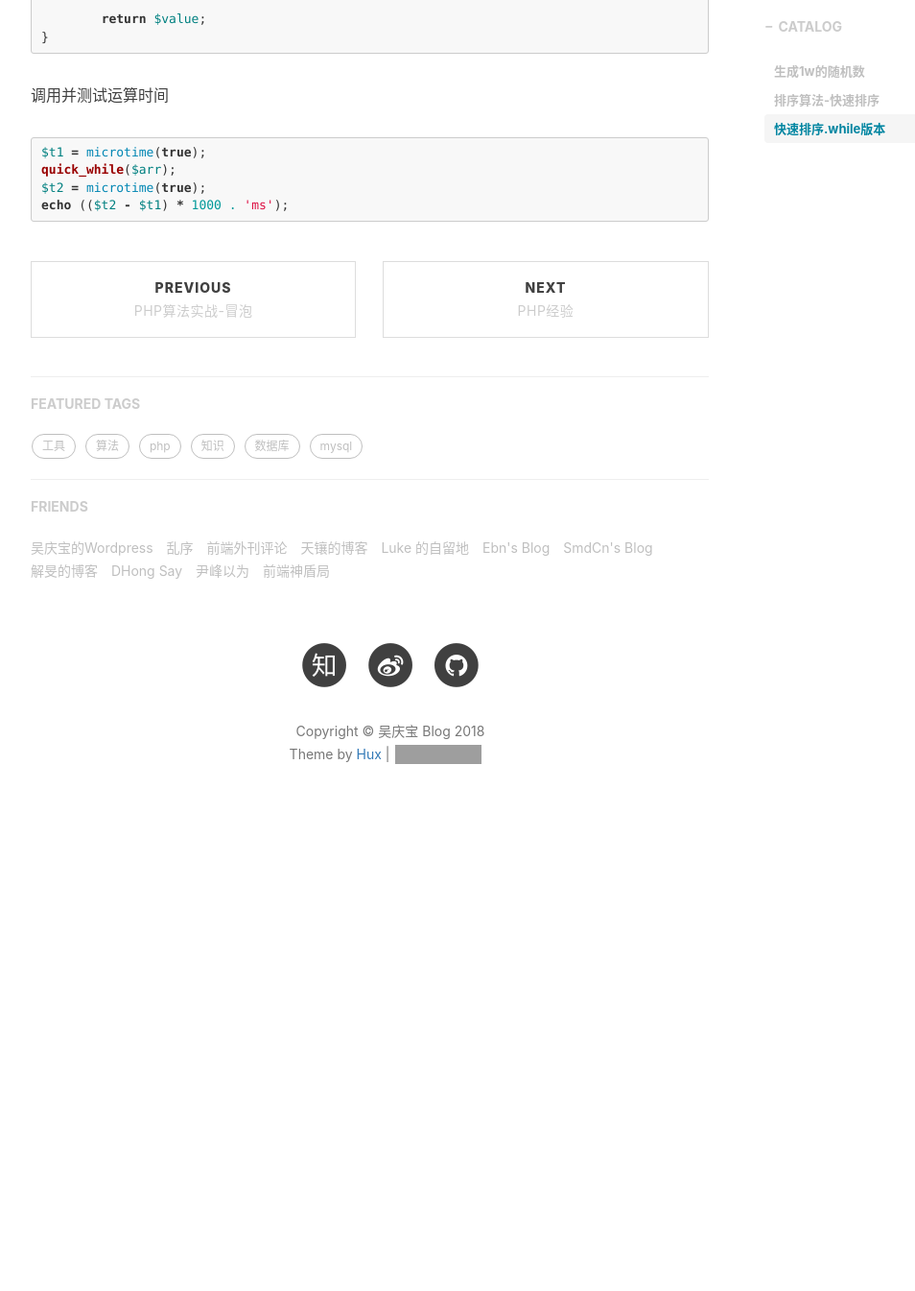
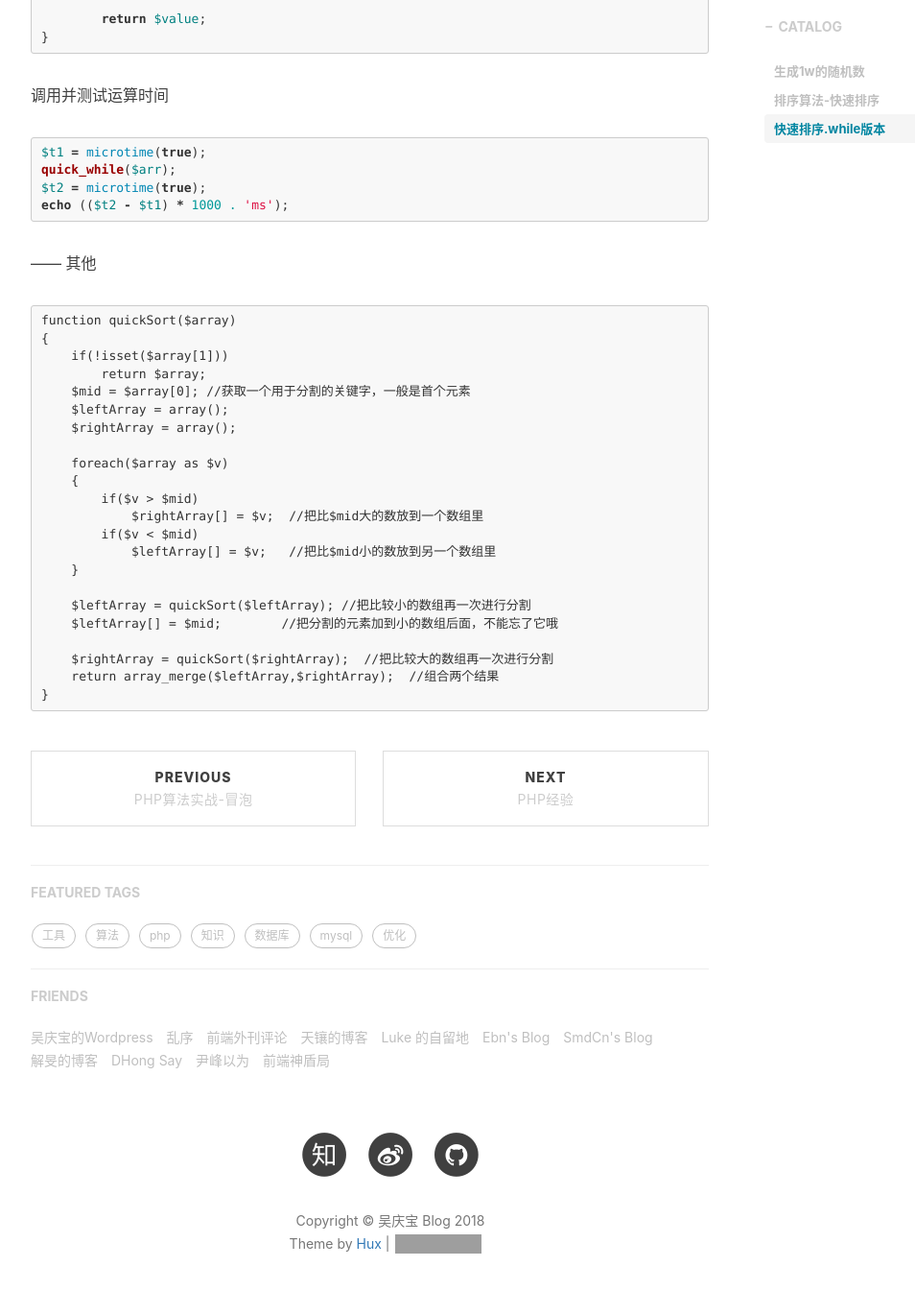
Before and after one commit to wuxiumu/wuxiumu.github.io, a Jekyll site: the page built from _posts/2018-11-27-PHP-algorithms-practice-quick-sort.markdown, in a window 1280 px wide and 1400 px high, scrolled down 3640 px. Shown: the top 1345 px of the window at 96% size, without its empty margins (233-1187 px from the left). Built offline with Jekyll 4.4.1, drawn with Linux system fonts in a browser that asks for light colours; nearby versions of some CDN libraries; comment, search, counter and statistics services are not loaded; before the commit the page ends 4530 px from its top, so only the background shows below that; grey boxes are pictures that could not be loaded.

````diff
--- a/_posts/2018-11-27-PHP-algorithms-practice-quick-sort.markdown
+++ b/_posts/2018-11-27-PHP-algorithms-practice-quick-sort.markdown
@@ -169,3 +169,29 @@ quick_while($arr);
 $t2 = microtime(true);
 echo (($t2 - $t1) * 1000 . 'ms');
 ```
+
+—— 其他
+```
+function quickSort($array)
+{
+    if(!isset($array[1]))
+        return $array;
+    $mid = $array[0]; //获取一个用于分割的关键字，一般是首个元素
+    $leftArray = array();
+    $rightArray = array();
+
+    foreach($array as $v)
+    {
+        if($v > $mid)
+            $rightArray[] = $v;  //把比$mid大的数放到一个数组里
+        if($v < $mid)
+            $leftArray[] = $v;   //把比$mid小的数放到另一个数组里
+    }
+
+    $leftArray = quickSort($leftArray); //把比较小的数组再一次进行分割
+    $leftArray[] = $mid;        //把分割的元素加到小的数组后面，不能忘了它哦
+
+    $rightArray = quickSort($rightArray);  //把比较大的数组再一次进行分割
+    return array_merge($leftArray,$rightArray);  //组合两个结果
+}
+```
````
Also changed, not shown: _posts/2018-11-29-Fast-sorting-algorithm-optimization.markdown (added, +161 -0 lines).
